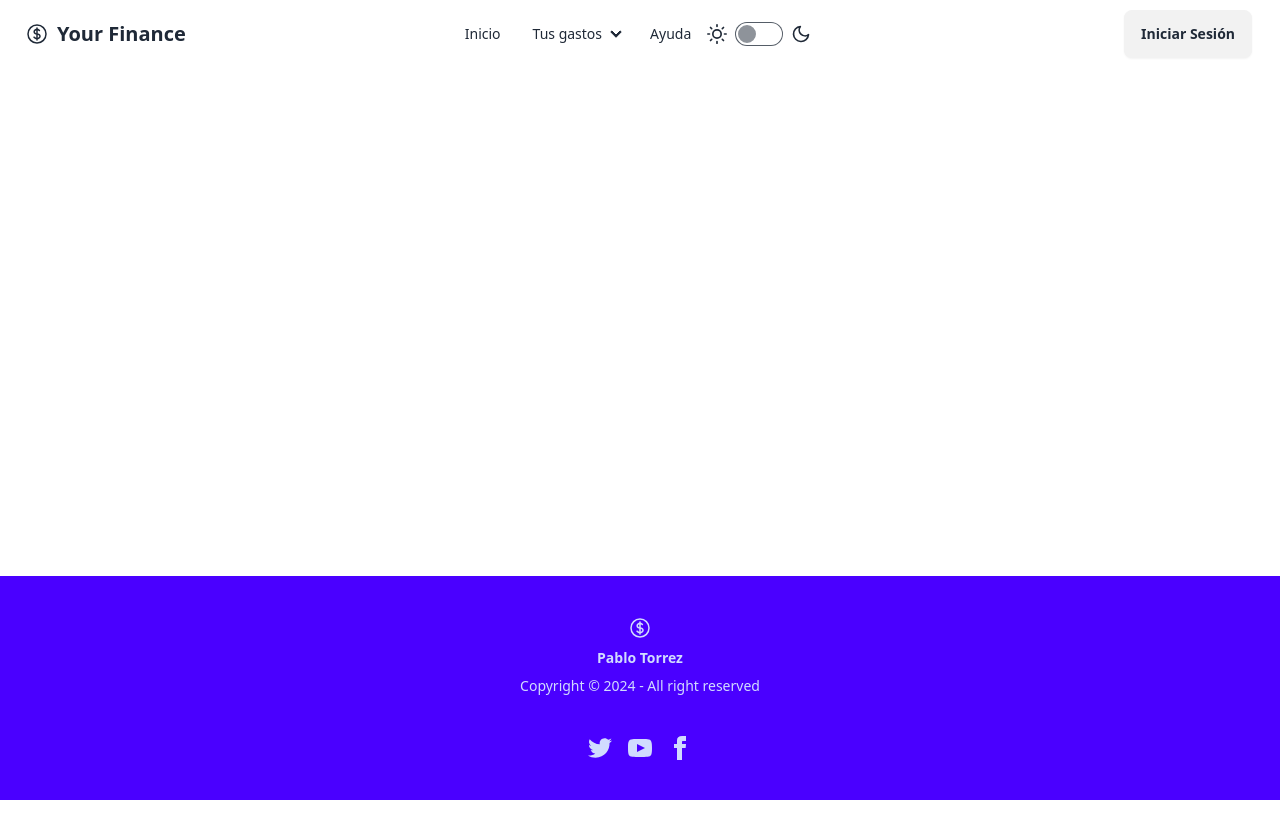
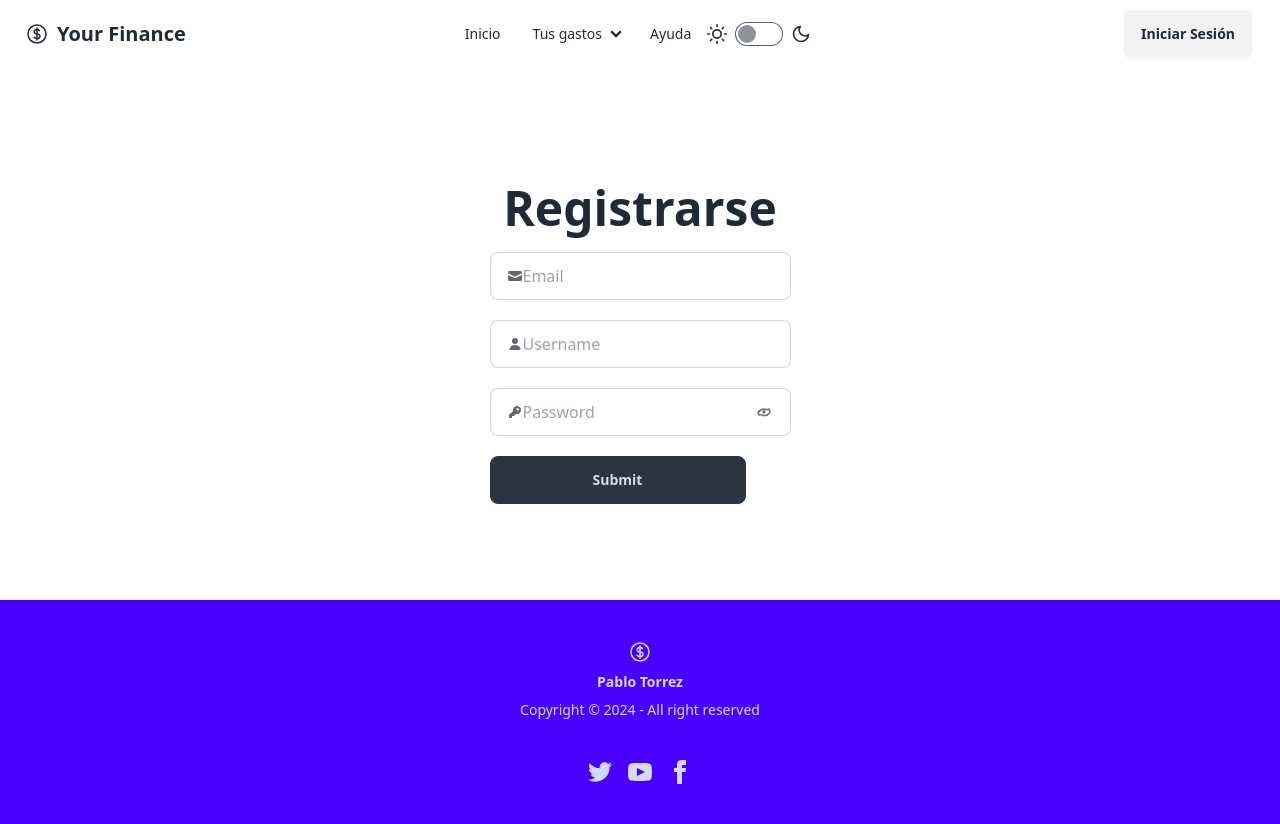
Before and after one commit to pblnahu1/gestor-de-finanzas-project, a React (Vite) app: page /registro in a window 1280 px wide. Before the commit the page ends 800 px from the top, so only its background shows below. Built offline with nearby package versions, Linux system fonts and the light colour scheme.

Commit message:
login y registro diseños

```diff
--- a/src/App.jsx
+++ b/src/App.jsx
@@ -5,6 +5,7 @@ import Header from './components/Header'
 import Footer from './components/Footer'
 import HomePage from './pages/HomePage'
 import LoginPage from './pages/Login';
+import Registro from './pages/Registro';
 
 function App() {
 
@@ -15,7 +16,8 @@ function App() {
         <main className=' flex-grow p-4 items-center'>
           <Routes>
             <Route path='/' element={<HomePage />}></Route>
-            <Route path='/login' element={ <LoginPage/>}></Route>
+            <Route path='/login' element={<LoginPage />}></Route>
+            <Route path='/registro' element={ <Registro />}></Route>
           </Routes>
         </main>
         <Footer />
--- a/src/pages/Login.jsx
+++ b/src/pages/Login.jsx
@@ -1,10 +1,17 @@
 import { useState } from "react"
+import { useNavigate } from "react-router-dom"
 
 const LoginPage = () => {
 
   const [showPassword, setShowPassword] = useState(false)
   const handleTogglePassword = () => {
     setShowPassword(prevState => !prevState)
+  }
+
+  const navigate = useNavigate();
+
+  const handleStartRegistroClick = () => {
+    navigate('/registro');
   }
 
   return (
@@ -42,7 +49,51 @@ const LoginPage = () => {
             className="grow"
             placeholder="Password"
           />
+          <button
+            type="button"
+            onClick={handleTogglePassword}
+          >
+            {showPassword ? (
+              <svg
+                xmlns="http://www.w3.org/2000/svg"
+                className="w-5 h-5 text-gray-500"
+                fill="none"
+                viewBox="0 0 24 24"
+                stroke="currentColor"
+              >
+                <path
+                  strokeLinecap="round"
+                  strokeLinejoin="round"
+                  strokeWidth="2"
+                  d="M12 6.5c-3.104 0-5.7 1.588-7.425 4.082A8.969 8.969 0 015 12c0 1.02.118 2.017.335 2.963A8.95 8.95 0 0112 17.5c3.104 0 5.7-1.588 7.425-4.082A8.969 8.969 0 0019 12c0-1.02-.118-2.017-.335-2.963A8.95 8.95 0 0012 6.5zM12 15a3 3 0 110-6 3 3 0 010 6z"
+                />
+              </svg>
+            ) : (
+              <svg
+                xmlns="http://www.w3.org/2000/svg"
+                className="w-5 h-5 text-gray-500"
+                fill="none"
+                viewBox="0 0 24 24"
+                stroke="currentColor"
+              >
+                <path
+                  strokeLinecap="round"
+                  strokeLinejoin="round"
+                  strokeWidth="2"
+                  d="M12 8.5c-2.75 0-5.25 1.391-6.735 3.759A7.964 7.964 0 015 12c0 1.273.295 2.515.825 3.582A7.967 7.967 0 0112 16.5c2.75 0 5.25-1.391 6.735-3.759A7.964 7.964 0 0019 12c0-1.273-.295-2.515-.825-3.582A7.967 7.967 0 0112 8.5zM12 13a1 1 0 100-2 1 1 0 000 2z"
+                />
+              </svg>
+            )}
+          </button>
         </label>
+        <p>
+          <a
+            className="cursor-pointer flex flex-col mt-4 mb-4 text-center"
+            onClick={handleStartRegistroClick}
+          >
+            ¿No tenés cuenta? ¡Registrate!
+          </a>
+        </p>
         <input type="submit" className="btn btn-wide btn-neutral" />
       </form>
     </div>
--- a/src/pages/Registro.jsx
+++ b/src/pages/Registro.jsx
@@ -1,8 +1,16 @@
+
+import { useState } from "react"
+
 const Registro = () => {
+
+  const [showPassword, setShowPassword] = useState(false)
+  const handleTogglePassword = () => {
+    setShowPassword(prevState => !prevState)
+  }
 
   return (
     <div className="flex flex-col items-center justify-center m-20">
-      <h1 className="text-5xl font-bold mt-5 mb-5">Iniciar Sesión</h1>
+      <h1 className="text-5xl font-bold mt-5 mb-5">Registrarse</h1>
       <p></p>
       <form action="">
         <label className="input input-bordered flex items-center mb-5">
@@ -40,7 +48,47 @@ const Registro = () => {
               d="M14 6a4 4 0 0 1-4.899 3.899l-1.955 1.955a.5.5 0 0 1-.353.146H5v1.5a.5.5 0 0 1-.5.5h-2a.5.5 0 0 1-.5-.5v-2.293a.5.5 0 0 1 .146-.353l3.955-3.955A4 4 0 1 1 14 6Zm-4-2a.75.75 0 0 0 0 1.5.5.5 0 0 1 .5.5.75.75 0 0 0 1.5 0 2 2 0 0 0-2-2Z"
               clipRule="evenodd" />
           </svg>
-          <input type="password" className="grow" placeholder="password" />
+          <input
+            type={showPassword ? 'text' : 'password'}
+            className="grow"
+            placeholder="Password"
+          />
+          <button
+            type="button"
+            onClick={handleTogglePassword}
+          >
+            {showPassword ? (
+              <svg
+                xmlns="http://www.w3.org/2000/svg"
+                className="w-5 h-5 text-gray-500"
+                fill="none"
+                viewBox="0 0 24 24"
+                stroke="currentColor"
+              >
+                <path
+                  strokeLinecap="round"
+                  strokeLinejoin="round"
+                  strokeWidth="2"
+                  d="M12 6.5c-3.104 0-5.7 1.588-7.425 4.082A8.969 8.969 0 015 12c0 1.02.118 2.017.335 2.963A8.95 8.95 0 0112 17.5c3.104 0 5.7-1.588 7.425-4.082A8.969 8.969 0 0019 12c0-1.02-.118-2.017-.335-2.963A8.95 8.95 0 0012 6.5zM12 15a3 3 0 110-6 3 3 0 010 6z"
+                />
+              </svg>
+            ) : (
+              <svg
+                xmlns="http://www.w3.org/2000/svg"
+                className="w-5 h-5 text-gray-500"
+                fill="none"
+                viewBox="0 0 24 24"
+                stroke="currentColor"
+              >
+                <path
+                  strokeLinecap="round"
+                  strokeLinejoin="round"
+                  strokeWidth="2"
+                  d="M12 8.5c-2.75 0-5.25 1.391-6.735 3.759A7.964 7.964 0 015 12c0 1.273.295 2.515.825 3.582A7.967 7.967 0 0112 16.5c2.75 0 5.25-1.391 6.735-3.759A7.964 7.964 0 0019 12c0-1.273-.295-2.515-.825-3.582A7.967 7.967 0 0112 8.5zM12 13a1 1 0 100-2 1 1 0 000 2z"
+                />
+              </svg>
+            )}
+          </button>
         </label>
         <input type="submit" className="btn btn-wide btn-neutral" />
       </form>
```
